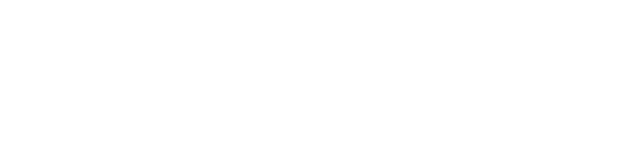
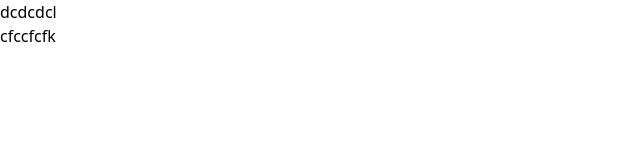
Before and after one commit to ParvizSodatov/lesson3, a website: page src/index.html in a window 1280 px wide. Shown: the whole page, without its empty margins (0-640 px from the left). Drawn offline with Linux system fonts and the light colour scheme.

Commit message:
add new sections

```diff
--- a/src/index.html
+++ b/src/index.html
@@ -7,6 +7,11 @@
     <title>Document</title>
 </head>
 <body>
+<section>dcdcdcl</section>
+<section>cfccfcfk</section>
+
+
+
 
 </body>
 </html>
```
Also changed, not shown: 1 other file.
